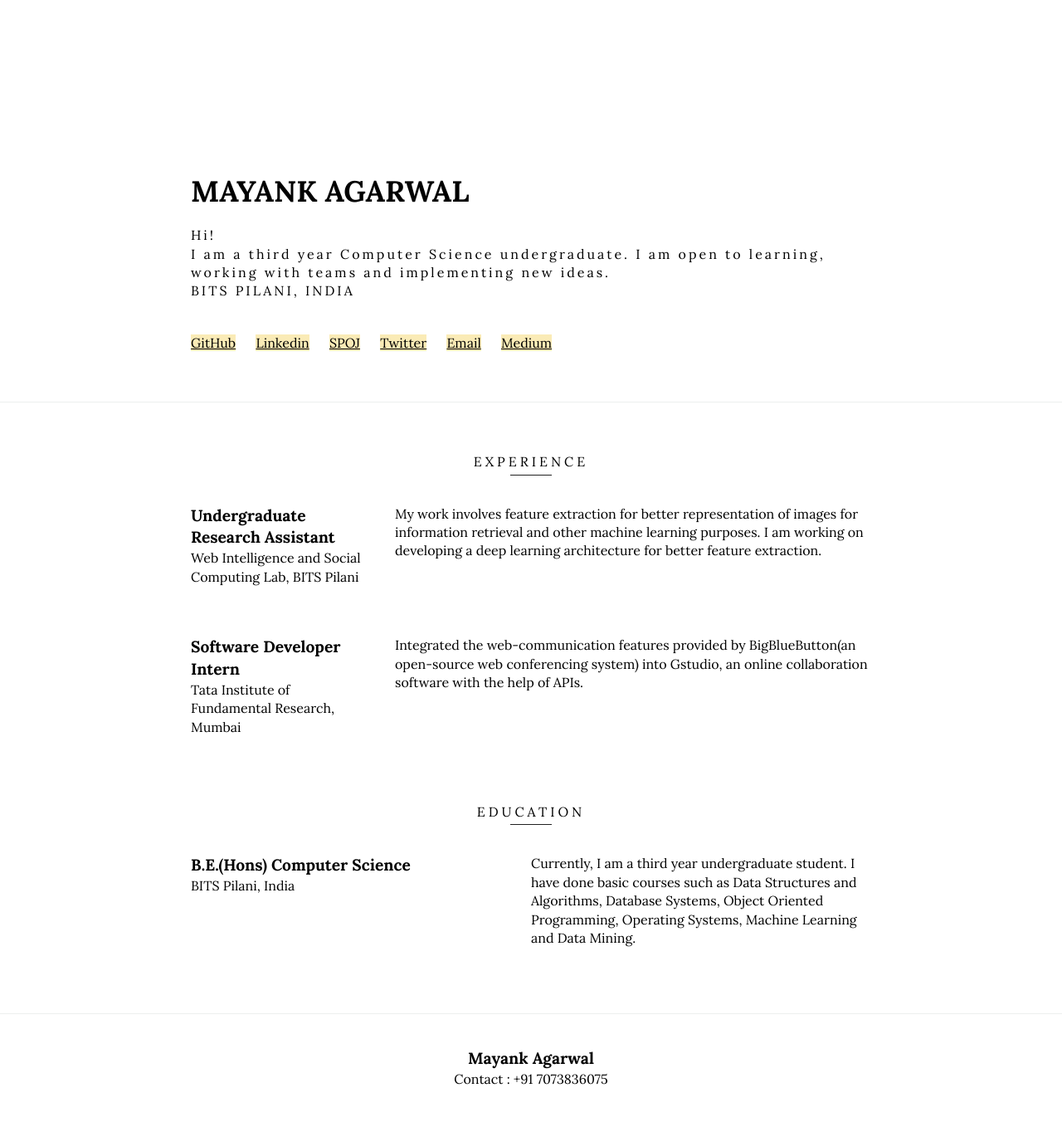
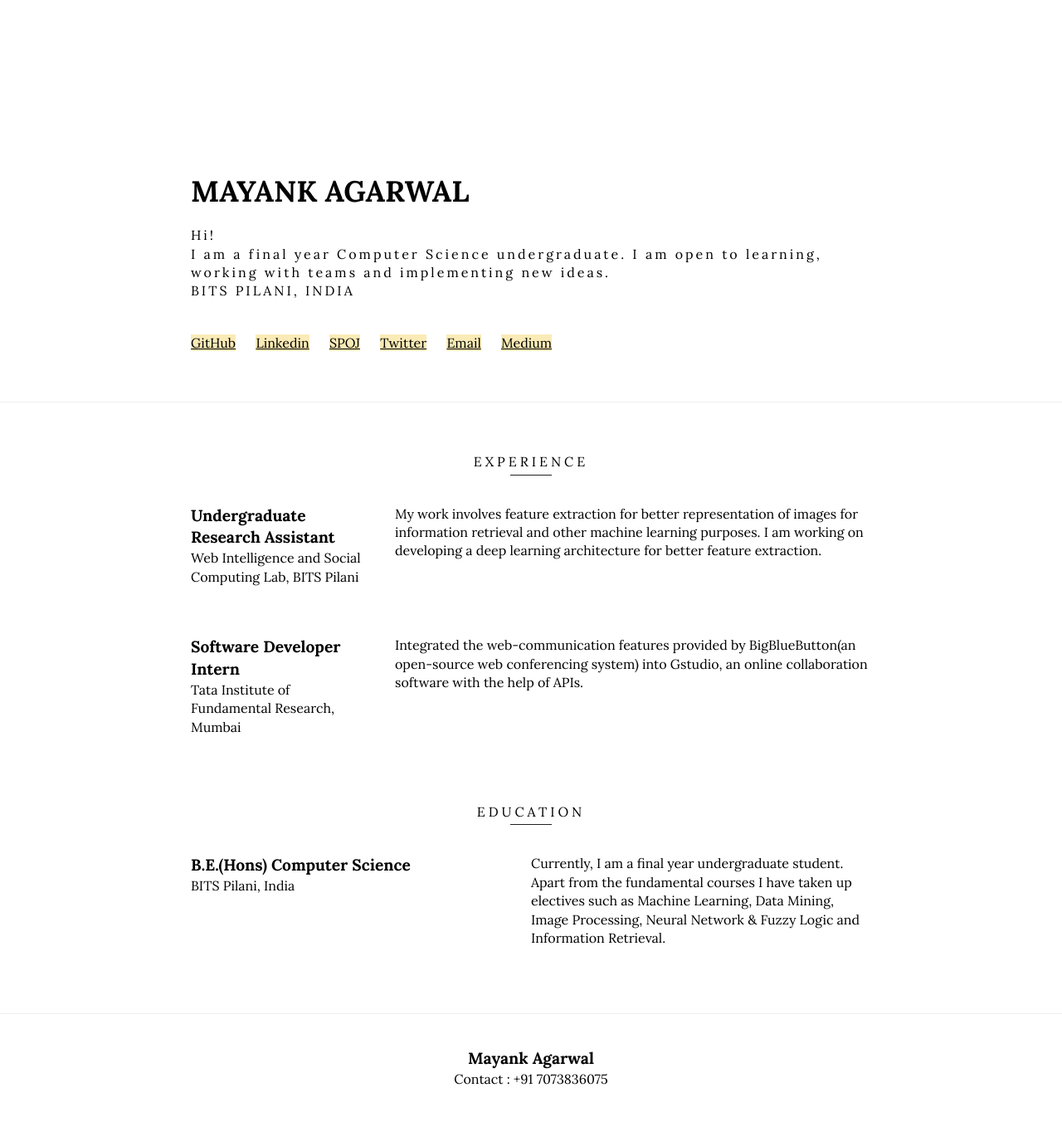
Before and after one commit to mayankgrwl97/mayankgrwl97.github.io, a Jekyll site: the page built from index.html, in a window 1280 px wide. Shown: the whole page at 83% size. Built offline with Jekyll 4.4.1, drawn with Linux system fonts in a browser that asks for light colours.

Commit message:
update info

```diff
--- a/_data/education.yml
+++ b/_data/education.yml
@@ -1,3 +1,3 @@
 -   qualification: B.E.(Hons) Computer Science
     school: BITS Pilani, India
-    description: Currently, I am a third year undergraduate student. I have done basic courses such as Data Structures and Algorithms, Database Systems, Object Oriented Programming, Operating Systems, Machine Learning and Data Mining.
+    description: Currently, I am a final year undergraduate student. Apart from the fundamental courses I have taken up electives such as Machine Learning, Data Mining, Image Processing, Neural Network & Fuzzy Logic and Information Retrieval.
--- a/_includes/header.html
+++ b/_includes/header.html
@@ -3,7 +3,7 @@
         <div class="intro">
             <p class="intro__main">Mayank Agarwal</p><p></p>
 	    <p class="intro__pre">Hi!</p>
-            <p class="intro__pre">I am a third year Computer Science undergraduate. I am open to learning, working with teams and implementing new ideas.</p>
+            <p class="intro__pre">I am a final year Computer Science undergraduate. I am open to learning, working with teams and implementing new ideas.</p>
 	    <p></p>
             <p class="intro__post">{{ site.location }}</p>
         </div>
```
